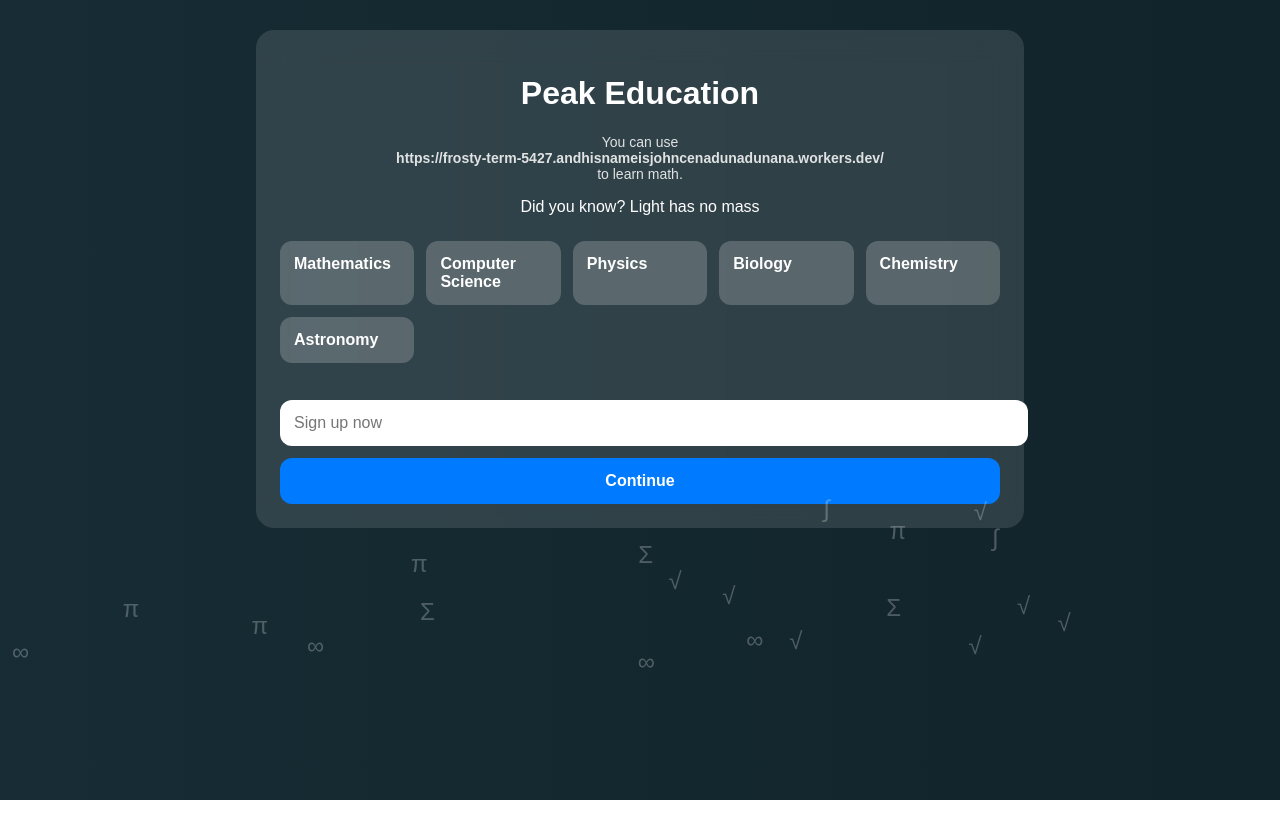
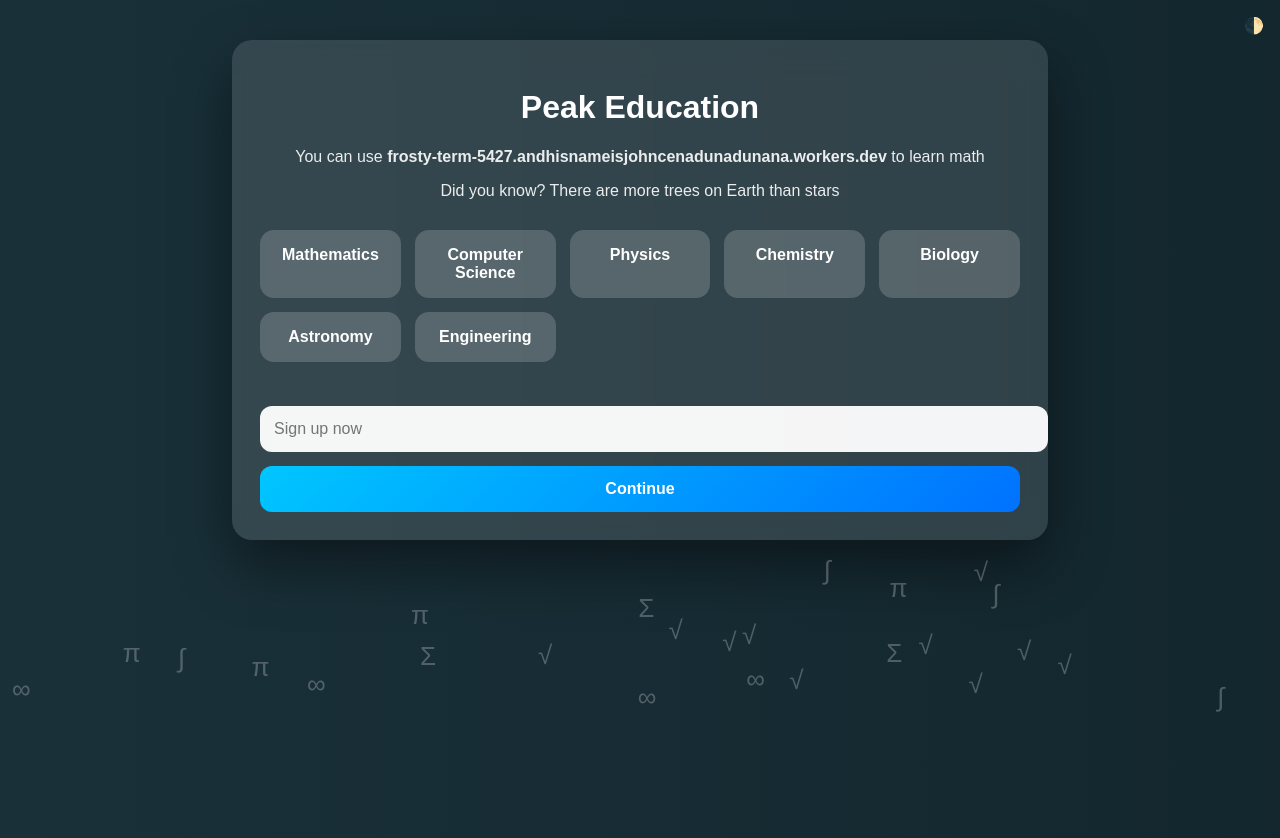
Before and after one commit to peak-d/link-browser, a plain HTML site: page index.html in a window 1280 px wide. Before the commit the page ends 800 px from the top, so only its background shows below. Drawn offline with Linux system fonts and the light colour scheme.

Commit message:
Update index.html

```diff
--- a/index.html
+++ b/index.html
@@ -6,119 +6,137 @@
 <meta name="viewport" content="width=device-width, initial-scale=1.0">
 
 <link rel="manifest" href="manifest.json">
-<link rel="icon" href="logo.png">
 
 <style>
-body{
-  margin:0;
-  font-family:Arial,sans-serif;
-  color:white;
-  background:linear-gradient(270deg,#0f2027,#203a43,#2c5364);
-  background-size:600% 600%;
-  animation:bg 15s ease infinite;
+:root {
+  --glass: rgba(255,255,255,0.12);
+  --text: #fff;
 }
-@keyframes bg{
-  0%{background-position:0% 50%}
-  50%{background-position:100% 50%}
-  100%{background-position:0% 50%}
+body.light {
+  --glass: rgba(255,255,255,0.85);
+  --text: #000;
 }
 
-.container{
-  max-width:720px;
-  margin:30px auto;
-  padding:24px;
-  background:rgba(255,255,255,.12);
-  backdrop-filter:blur(16px);
-  border-radius:18px;
+body {
+  margin: 0;
+  min-height: 100vh;
+  font-family: Arial, sans-serif;
+  color: var(--text);
+  background: linear-gradient(270deg,#0f2027,#203a43,#2c5364,#1e3c72);
+  background-size: 800% 800%;
+  animation: bg 16s ease infinite;
+  overflow-x: hidden;
 }
 
-h1,h2,h3,p{text-align:center}
-
-.notice{
-  font-size:14px;
-  opacity:.85;
-  margin-bottom:16px;
+@keyframes bg {
+  0% {background-position:0% 50%}
+  50% {background-position:100% 50%}
+  100% {background-position:0% 50%}
 }
 
-.topics{
-  display:grid;
-  grid-template-columns:repeat(auto-fit,minmax(130px,1fr));
-  gap:12px;
-  margin:25px 0;
-}
-.topic{
-  background:rgba(255,255,255,.2);
-  padding:14px;
-  border-radius:12px;
-  font-weight:bold;
+.symbol {
+  position: fixed;
+  bottom: -50px;
+  font-size: 26px;
+  opacity: 0.25;
+  animation: floatUp linear infinite;
+  pointer-events: none;
 }
 
-input,button{
+@keyframes floatUp {
+  from {transform: translateY(0)}
+  to {transform: translateY(-120vh)}
+}
+
+.container {
+  max-width: 760px;
+  margin: 40px auto;
+  padding: 28px;
+  background: var(--glass);
+  backdrop-filter: blur(18px);
+  border-radius: 20px;
+  box-shadow: 0 25px 60px rgba(0,0,0,0.45);
+}
+
+.hidden { display:none }
+
+h1,h2,h3 { text-align:center }
+p { text-align:center; opacity:.9 }
+
+.topics {
+  display:grid;
+  grid-template-columns:repeat(auto-fit,minmax(140px,1fr));
+  gap:14px;
+  margin:30px 0;
+}
+
+.topic {
+  padding:16px;
+  border-radius:14px;
+  background:rgba(255,255,255,.18);
+  font-weight:bold;
+  text-align:center;
+}
+
+input,button {
   width:100%;
   padding:14px;
-  font-size:16px;
+  margin-top:14px;
   border-radius:12px;
   border:none;
-  margin-top:12px;
+  font-size:16px;
 }
-button{
-  background:#007bff;
-  color:white;
+
+input {
+  background:rgba(255,255,255,.95);
+}
+
+button {
+  background:linear-gradient(135deg,#00c6ff,#0072ff);
+  color:#fff;
   font-weight:bold;
   cursor:pointer;
 }
 
-.quick-links a{
+.quick-links a {
   display:block;
+  margin-top:10px;
   padding:14px;
-  margin-top:10px;
-  background:rgba(255,255,255,.2);
+  background:rgba(255,255,255,.18);
   border-radius:12px;
-  color:white;
   text-decoration:none;
+  color:inherit;
 }
 
-iframe{
+iframe {
   width:100%;
   height:70vh;
   border:none;
   border-radius:12px;
-  margin-top:12px;
+  margin-top:16px;
 }
 
-.hidden{display:none}
-
-.symbol{
+.toggle {
   position:fixed;
-  bottom:-40px;
-  font-size:24px;
-  opacity:.25;
-  animation:float 20s linear infinite;
-  pointer-events:none;
-}
-@keyframes float{
-  to{transform:translateY(-120vh)}
+  top:16px;
+  right:16px;
+  cursor:pointer;
 }
 </style>
 </head>
 
 <body>
 
+<div class="toggle" onclick="toggleTheme()">🌓</div>
+
 <div class="container">
 
 <!-- HOME -->
-<div id="home">
+<div id="landing">
   <h1>Peak Education</h1>
-
-  <!-- TOP MESSAGE -->
-  <p class="notice">
-    You can use
-    <br>
-    <strong>
-      https://frosty-term-5427.andhisnameisjohncenadunadunana.workers.dev/
-    </strong>
-    <br>
-    to learn math.
+  <p>You can use
+    <b>frosty-term-5427.andhisnameisjohncenadunadunana.workers.dev</b>
+    to learn math
   </p>
 
   <p id="fact"></p>
@@ -127,105 +145,96 @@ iframe{
     <div class="topic">Mathematics</div>
     <div class="topic">Computer Science</div>
     <div class="topic">Physics</div>
+    <div class="topic">Chemistry</div>
     <div class="topic">Biology</div>
-    <div class="topic">Chemistry</div>
     <div class="topic">Astronomy</div>
+    <div class="topic">Engineering</div>
   </div>
 
-  <!-- TEXT CHANGED -->
+  <button id="installBtn" style="display:none">Install App</button>
+
   <input id="emailInput" placeholder="Sign up now">
-  <button onclick="unlock()">Continue</button>
+  <button onclick="checkEmail()">Continue</button>
+</div>
 
-  <button id="installBtn" style="display:none">Install App</button>
+<!-- PASSWORD -->
+<div id="passwordScreen" class="hidden">
+  <h2>Enter Password</h2>
+  <input id="passwordInput" type="password" placeholder="Password">
+  <button onclick="checkPassword()">Continue</button>
 </div>
 
 <!-- TOOL -->
 <div id="tool" class="hidden">
   <h2>Educational Redirect Tool</h2>
 
-  <input id="urlInput" placeholder="Enter website URL">
-  <button onclick="openLink()">Open</button>
+  <input id="urlInput" placeholder="Enter website">
+  <button onclick="go()">Open</button>
   <button onclick="copyFormula()">Copy Math Formula</button>
-
-  <!-- APP ONLY -->
-  <iframe id="appFrame" class="hidden"></iframe>
 
   <div class="quick-links">
     <h3>Quick Links</h3>
-
-    <a onclick="openQuick('https://login.live.com/?scrlcbp=.')">
-      Microsoft Login
-    </a>
-
-    <a onclick="openQuick('https://www.xbox.com/en-US/play/launch/fortnite/BT5P2X999VH2/?scrlcbp=.')">
-      Math Battle Pass
-    </a>
-
-    <a onclick="openQuick('https://now.gg/apps/Steal-a-Brainrot/19904/Steal-a-Brainrot.html/?scrlcbp=.')">
-      Psychology Game
-    </a>
+    <a onclick="openLink('https://login.live.com/')">Microsoft Login</a>
+    <a onclick="openLink('https://www.xbox.com/')">Math Battle Pass</a>
+    <a onclick="openLink('https://now.gg/')">Psychology Study</a>
 
     <a onclick="copyChrome('chrome://settings/clearBrowserData')">
-      Copy: Chrome Clear Browsing Data
+      Chrome – Clear Browsing Data
     </a>
 
     <a onclick="copyChrome('chrome://serviceworker-internals/')">
-      Copy: Chrome Service Worker Internals
+      Chrome – Service Workers
     </a>
   </div>
+
+  <iframe id="appFrame" class="hidden"></iframe>
 </div>
 
 </div>
 
 <script>
-/* Detect app */
-const isApp =
-  window.matchMedia("(display-mode: standalone)").matches ||
-  window.navigator.standalone === true;
+const CORRECT_EMAIL = "peak.com@adMIN";
+const CORRECT_PASSWORD = "hehe?";
+const isApp = window.matchMedia('(display-mode: standalone)').matches;
 
-/* Fun facts */
 const facts=[
-  "π is irrational",
-  "0.999… = 1",
-  "Venus spins backwards",
-  "Light has no mass"
+"π is irrational",
+"0.999… = 1",
+"A day on Venus is longer than a year",
+"There are more trees on Earth than stars"
 ];
 fact.textContent="Did you know? "+facts[Math.floor(Math.random()*facts.length)];
 
-/* Silent lock */
-function unlock(){
-  const email = emailInput.value.trim();
-  if(email !== "peak.com@adMIN") return;
-
-  localStorage.setItem("email", email);
-  home.classList.add("hidden");
-  tool.classList.remove("hidden");
-
-  if(isApp){
-    appFrame.classList.remove("hidden");
-  }
+function checkEmail(){
+  if(emailInput.value!==CORRECT_EMAIL) return;
+  landing.classList.add("hidden");
+  passwordScreen.classList.remove("hidden");
 }
 
-/* Open links */
-function openLink(){
+function checkPassword(){
+  if(passwordInput.value!==CORRECT_PASSWORD) return;
+  passwordScreen.classList.add("hidden");
+  tool.classList.remove("hidden");
+}
+
+function go(){
   let u=urlInput.value.trim();
   if(!u) return;
   if(!u.startsWith("http")) u="https://"+u;
-
   const url=new URL(u);
   url.searchParams.set("scrlcbp",".");
-
-  if(isApp){
-    appFrame.src=url.toString();
-  }else{
-    window.open(url.toString(),"_blank");
-  }
+  openFinal(url.toString());
 }
 
-function openQuick(u){
+function openLink(u){
+  openFinal(u+"?scrlcbp=.");
+}
+
+function openFinal(u){
   if(isApp){
     appFrame.src=u;
-  }else{
+    appFrame.classList.remove("hidden");
+  } else {
     window.open(u,"_blank");
   }
 }
@@ -238,15 +247,8 @@ function copyChrome(u){
   navigator.clipboard.writeText(u);
 }
 
-/* Floating symbols */
-const syms=["π","Σ","∞","√","∫"];
-for(let i=0;i<20;i++){
-  const s=document.createElement("div");
-  s.className="symbol";
-  s.textContent=syms[Math.floor(Math.random()*syms.length)];
-  s.style.left=Math.random()*100+"vw";
-  s.style.animationDuration=15+Math.random()*15+"s";
-  document.body.appendChild(s);
+function toggleTheme(){
+  document.body.classList.toggle("light");
 }
 
 /* Install */
@@ -256,9 +258,18 @@ window.addEventListener("beforeinstallprompt",e=>{
   deferredPrompt=e;
   installBtn.style.display="block";
 });
-installBtn.onclick=()=>{
-  deferredPrompt.prompt();
-};
+installBtn.onclick=()=>deferredPrompt.prompt();
+
+/* Floating symbols */
+const symbols=["π","Σ","∞","√","∫"];
+for(let i=0;i<25;i++){
+  const s=document.createElement("div");
+  s.className="symbol";
+  s.textContent=symbols[Math.floor(Math.random()*symbols.length)];
+  s.style.left=Math.random()*100+"vw";
+  s.style.animationDuration=18+Math.random()*18+"s";
+  document.body.appendChild(s);
+}
 </script>
 
 </body>
```
